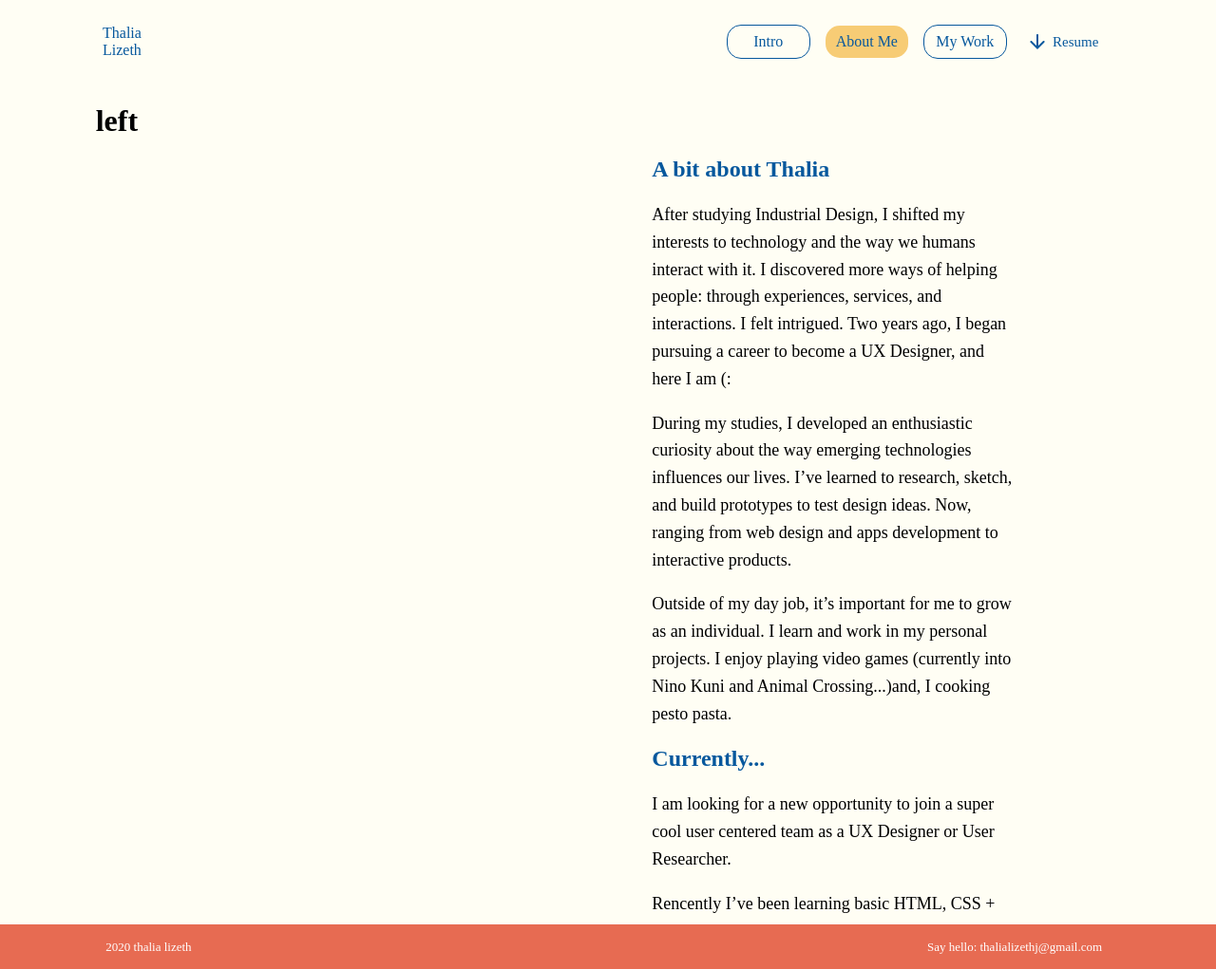
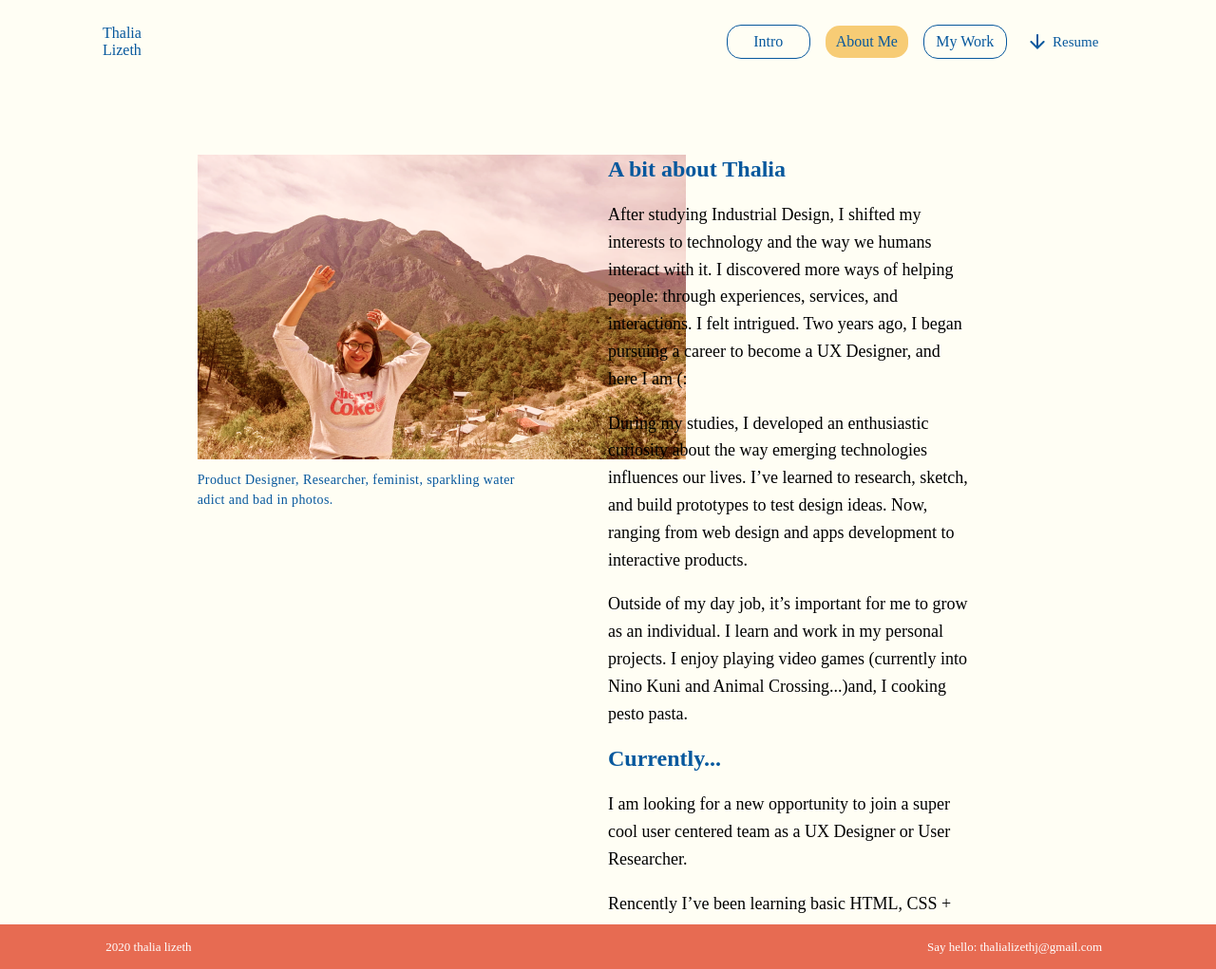
Before and after one commit to thalizeth/thalizeth.github.io, a Jekyll site: the page built from about.html, in a window 1280 px wide and 1021 px high. Shown: the whole window at 95% size. Built offline with Jekyll 4.4.1, drawn with Linux system fonts in a browser that asks for light colours.

Commit message:
Feat[about]: Add aboutme img

```diff
--- a/_sass/about.scss
+++ b/_sass/about.scss
@@ -3,12 +3,35 @@
   display: flex;
 
   .about--left-container {
-    width: 50%;
+    width: 514px;
+    margin-top: 75px;
+    margin-left: 107px;
+    margin-right: 125.5px;
+
+    .about--left-image {
+      width: 514px;
+      height: 321px;
+    }
+
+    .about--left-image-text {
+      margin-top: 8px;
+      width: 339px;
+      color: var(--venice-blue);
+      font-size: 14px;
+      line-height: 147.5%;
+      letter-spacing: 0.4px;
+    }
   }
 
   .about--right-container {
     width: 50%;
     margin-top: 75px;
+    position: fixed;
+    overflow-y: scroll;
+    right: 0;
+    //height: 100%;
+    height: calc(90%);
+    margin-bottom: 90px;
 
     .about--right-subcontainer {
       width: 382px;
--- a/about.html
+++ b/about.html
@@ -1,6 +1,7 @@
 ---
 layout: default
 title: About
+left_image_text: "Product Designer, Researcher, feminist, sparkling water adict and bad in photos."
 right_title: A bit about Thalia
 right_content_1: "After studying Industrial Design, I shifted my interests to technology and the way we humans interact with it. I discovered more ways of helping people: through experiences, services, and interactions. I felt intrigued. Two years ago, I began pursuing a career to become a UX Designer, and here I am (:"
 right_content_2: "During my studies, I developed an enthusiastic curiosity about the way emerging technologies influences our lives.  I’ve learned to research, sketch, and build prototypes to test design ideas. Now, ranging from web design and apps development to interactive products."
@@ -11,7 +12,8 @@ right_content_5: "Rencently I’ve been learning basic HTML, CSS + Javascript."
 ---
 <div class="about--container">
   <div class="about--left-container">
-    <h1>left</h1>
+    <img src="/assets/images/thali.png" alt="thalia-img" class="about--left-image">
+    <p class="about--left-image-text">{{ page.left_image_text }}</p>
   </div>
   <div class="about--right-container">
     <div class="about--right-subcontainer">
```
Also changed, not shown: assets/images/thali.png (added).
